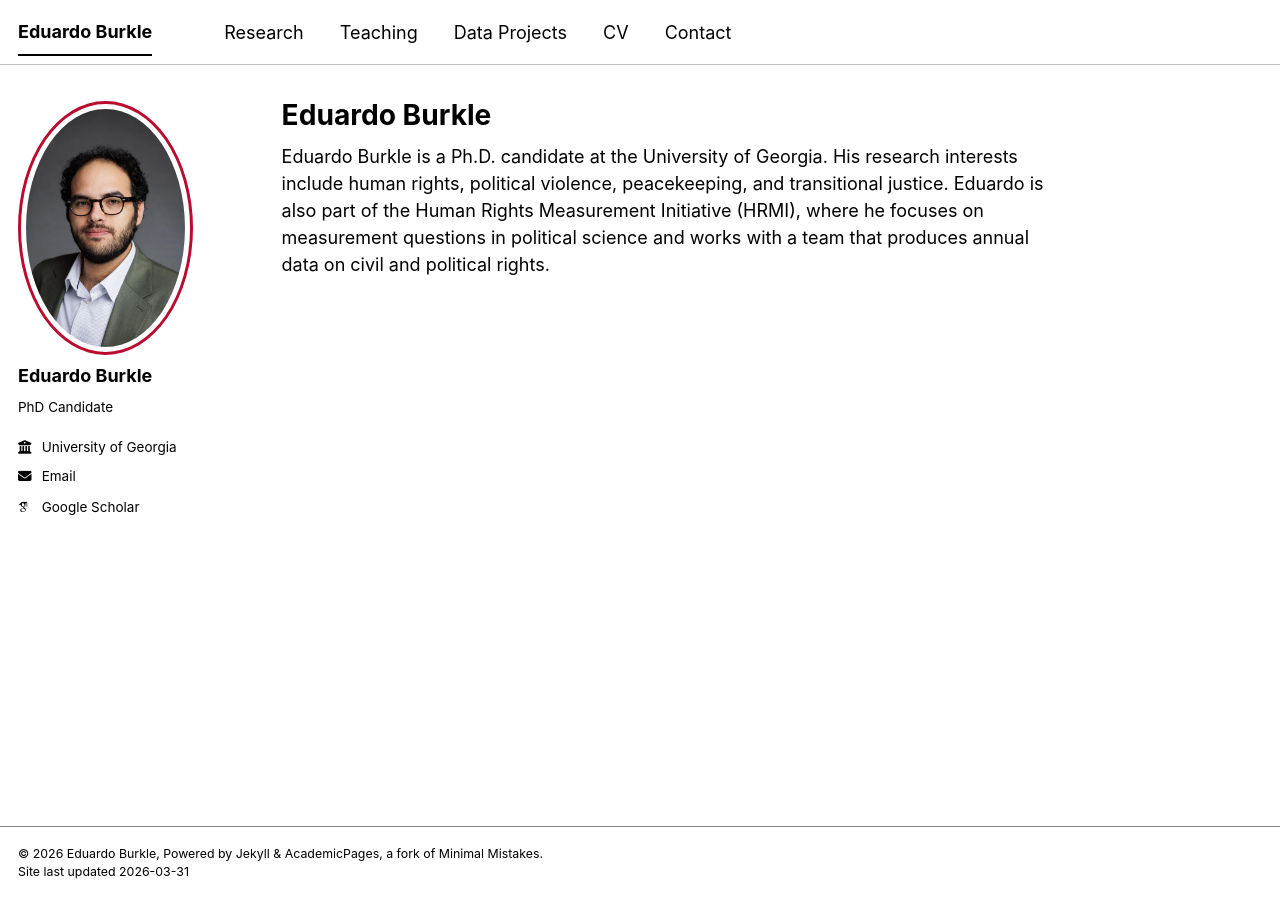
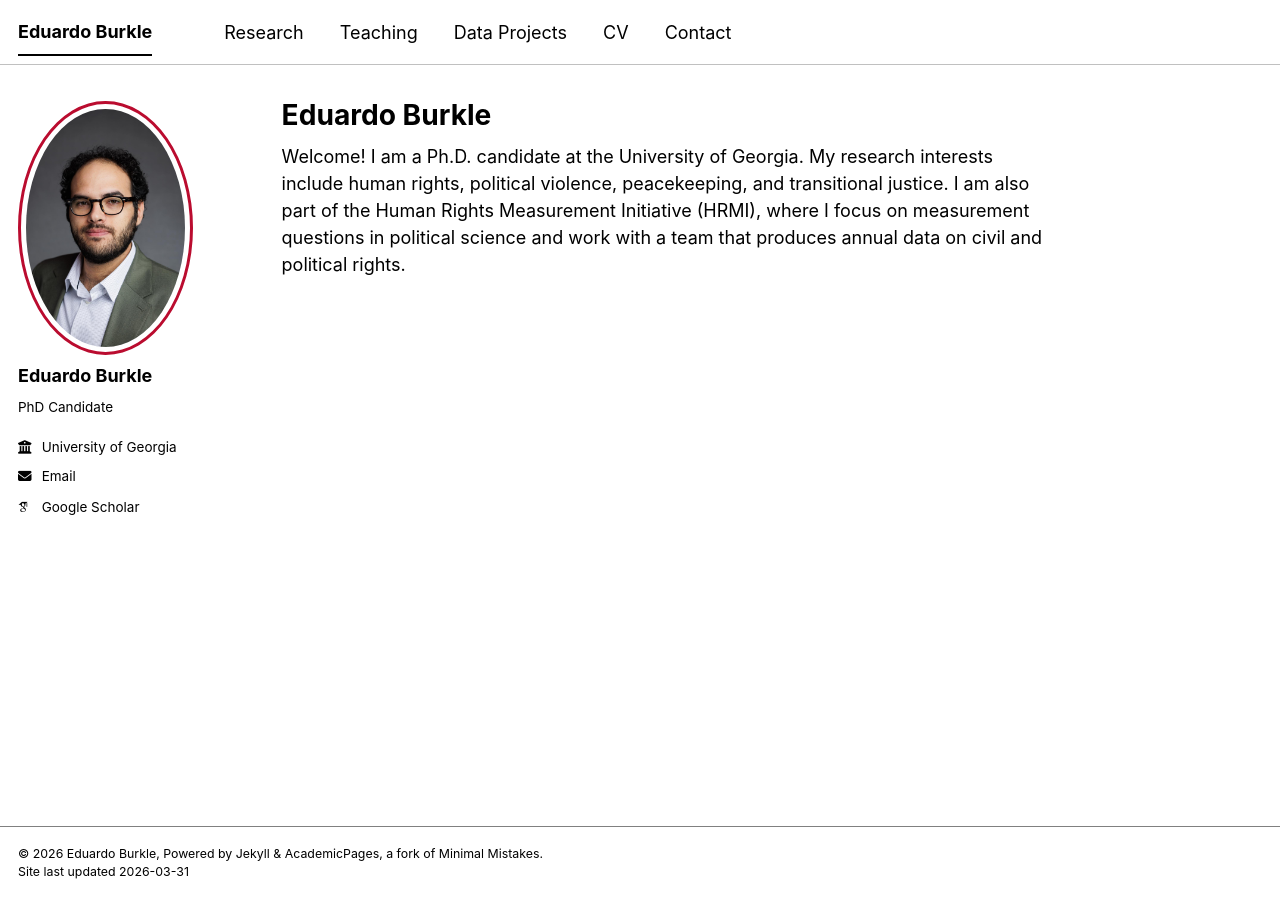
Before and after one commit to eduardoburkle/eduardoburkle.github.io, a Jekyll site: the page built from _pages/about.md, in a window 1280 px wide. Built offline with Jekyll 4.4.1, drawn with Linux system fonts in a browser that asks for light colours; some web fonts are replaced; a script bundle is joined from its source files by our own code; library files that are not in the unit come from our copies.

Commit message:
Update about.md

```diff
--- a/_pages/about.md
+++ b/_pages/about.md
@@ -7,4 +7,4 @@ redirect_from:
   - /about.html
 ---
 
-Eduardo Burkle is a Ph.D. candidate at the University of Georgia. His research interests include human rights, political violence, peacekeeping, and transitional justice. Eduardo is also part of the Human Rights Measurement Initiative (HRMI), where he focuses on measurement questions in political science and works with a team that produces annual data on civil and political rights.
+Welcome! I am a Ph.D. candidate at the University of Georgia. My research interests include human rights, political violence, peacekeeping, and transitional justice. I am also part of the Human Rights Measurement Initiative (HRMI), where I focus on measurement questions in political science and work with a team that produces annual data on civil and political rights.
```
